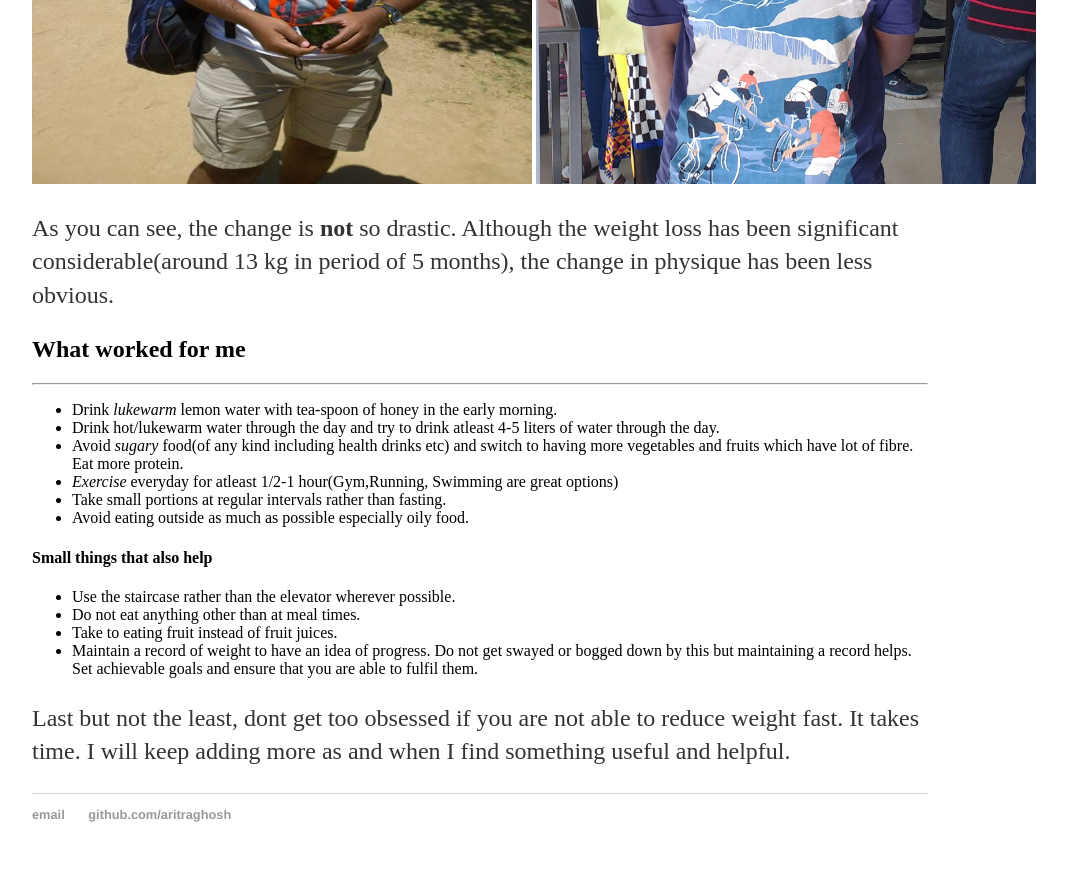
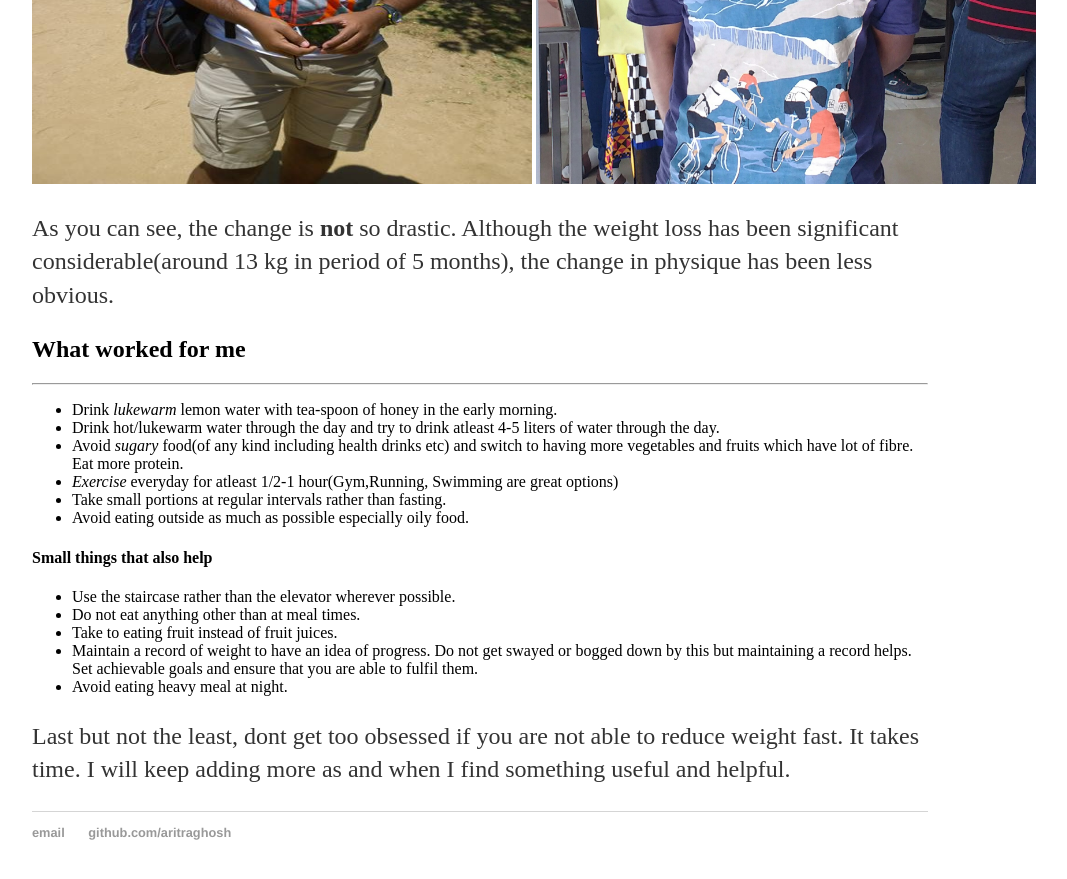
Before and after one commit to aritraghosh/aritraghosh.github.io, a Jekyll site: the page built from _posts/2016-02-05-some-tips-for-weight-loss.md, in a window 1280 px wide and 900 px high, scrolled down 964 px. Shown: the top 879 px of the window, without its empty margins (160-1227 px from the left). Built offline with Jekyll 4.4.1, drawn with Linux system fonts in a browser that asks for light colours.

Commit message:
Update 2016-02-05-some-tips-for-weight-loss.md

```diff
--- a/_posts/2016-02-05-some-tips-for-weight-loss.md
+++ b/_posts/2016-02-05-some-tips-for-weight-loss.md
@@ -23,7 +23,6 @@ As you can see, the change is **not** so drastic. Although the weight loss has b
 
 ____
 
-
 + Drink *lukewarm* lemon water with tea-spoon of honey in the early morning.
 + Drink hot/lukewarm water through the day and try to drink atleast 4-5 liters of water through the day.
 + Avoid *sugary* food(of any kind including health drinks etc) and switch to having more vegetables and fruits which have lot of fibre. Eat more protein.
@@ -38,6 +37,7 @@ ____
 + Do not eat anything other than at meal times.
 + Take to eating  fruit instead of fruit juices.
 + Maintain a record of weight to have an idea of progress. Do not get swayed or bogged down by this but maintaining a record helps. Set achievable goals and ensure that you are able to fulfil them.
++ Avoid eating heavy meal at night.
 
 
 Last but not the least, dont get too obsessed if you are not able to reduce weight fast. It takes time. I will keep adding more as and when I find something useful and helpful.
```
